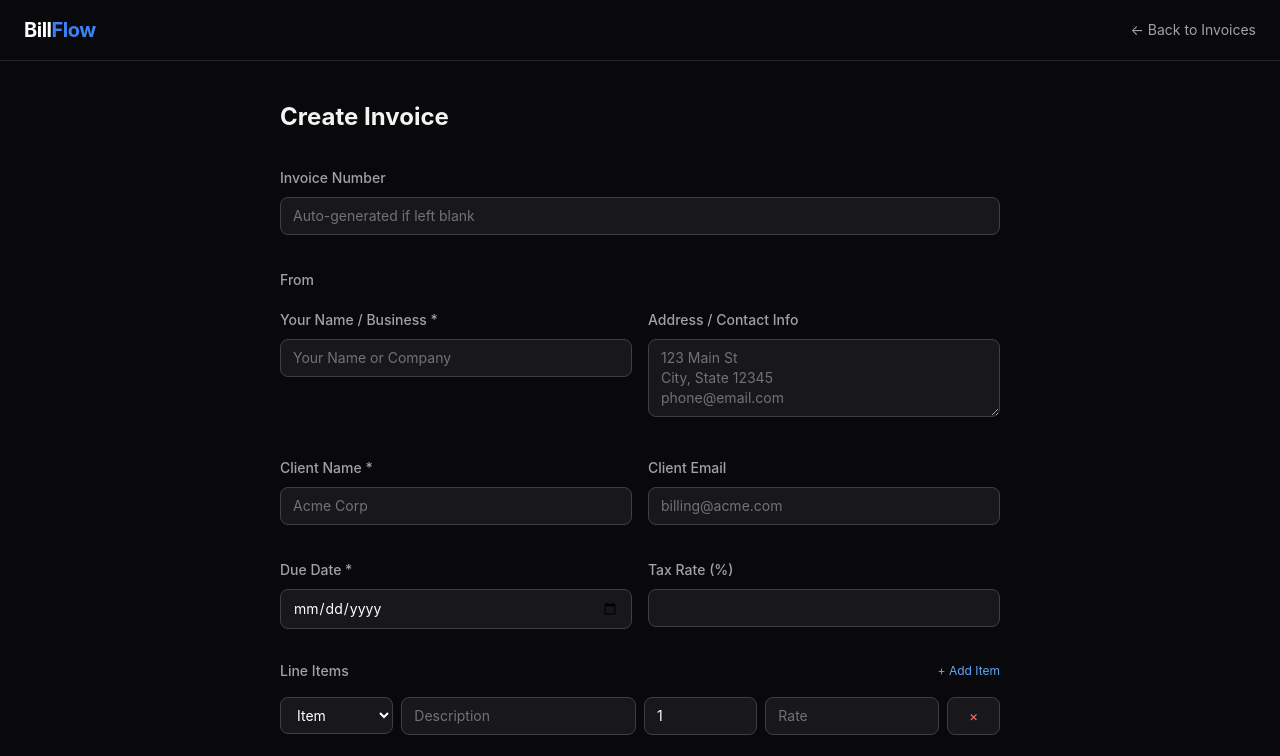
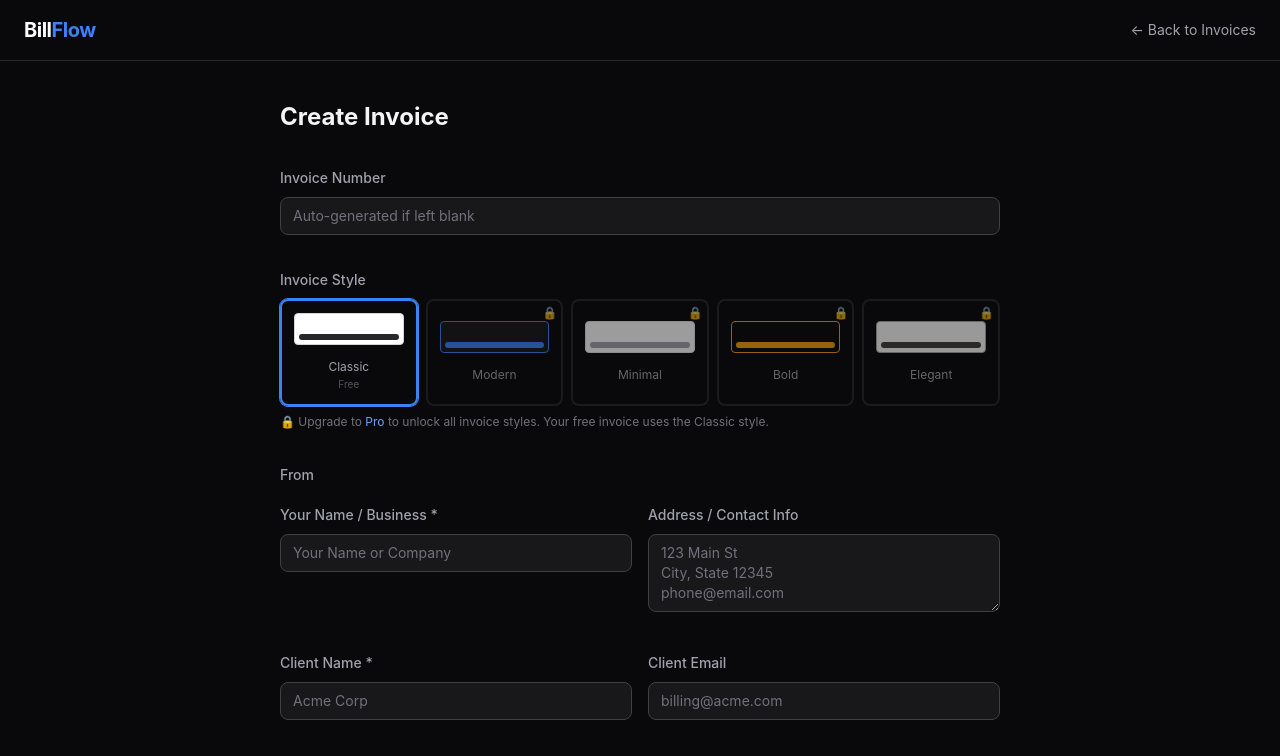
Before and after one commit to OGDoug/billflow, a Next.js app: page /invoices/new in a window 1280 px wide. Shown: the top 756 px of the page. Built offline with nearby package versions, Linux system fonts and the light colour scheme.

Commit message:
Show locked template styles to free users with upgrade hint

```diff
--- a/src/app/invoices/new/page.tsx
+++ b/src/app/invoices/new/page.tsx
@@ -162,8 +162,7 @@ export default function NewInvoicePage() {
             </div>
           )}
 
-          {/* Template Picker (Premium) */}
-          {premium && (
+          {/* Template Picker */}
           <div className="space-y-2">
             <label className="text-sm font-medium text-zinc-400">Invoice Style</label>
             <div className="grid grid-cols-5 gap-2">
@@ -173,26 +172,45 @@ export default function NewInvoicePage() {
                 { id: "minimal", label: "Minimal", colors: "bg-white border-zinc-200", accent: "bg-zinc-400" },
                 { id: "bold", label: "Bold", colors: "bg-zinc-950 border-amber-500", accent: "bg-amber-500" },
                 { id: "elegant", label: "Elegant", colors: "bg-stone-50 border-stone-400", accent: "bg-stone-700" },
-                ] as const).map((t) => (
+              ] as const).map((s) => {
+                const isFree = s.id === "classic";
+                const isSelected = template === s.id;
+                const locked = !premium && !isFree;
+                return (
                   <button
-                    key={t.id}
+                    key={s.id}
                     type="button"
-                    onClick={() => setTemplate(t.id)}
-                    className={`rounded-lg border-2 p-3 text-center transition-all ${
-                      template === t.id
+                    onClick={() => {
+                      if (!locked) setTemplate(s.id);
+                    }}
+                    className={`rounded-lg border-2 p-3 text-center transition-all relative ${
+                      isSelected
                         ? "border-blue-500 ring-1 ring-blue-500"
+                        : locked
+                        ? "border-zinc-800 opacity-60 cursor-not-allowed"
                         : "border-zinc-700 hover:border-zinc-500"
                     }`}
                   >
-                    <div className={`h-8 rounded ${t.colors} border mb-2 flex items-end p-1`}>
-                      <div className={`h-1.5 w-full rounded ${t.accent}`} />
+                    {locked && (
+                      <div className="absolute top-1 right-1 text-xs">🔒</div>
+                    )}
+                    <div className={`h-8 rounded ${s.colors} border mb-2 flex items-end p-1`}>
+                      <div className={`h-1.5 w-full rounded ${s.accent}`} />
                     </div>
-                    <span className="text-xs text-zinc-400">{t.label}</span>
+                    <span className="text-xs text-zinc-400">{s.label}</span>
+                    {isFree && !premium && (
+                      <span className="block text-[10px] text-zinc-600">Free</span>
+                    )}
                   </button>
-                ))}
+                );
+              })}
             </div>
+            {!premium && (
+              <p className="text-xs text-zinc-500 mt-1">
+                🔒 Upgrade to <span className="text-blue-400">Pro</span> to unlock all invoice styles. Your free invoice uses the Classic style.
+              </p>
+            )}
           </div>
-          )}
 
           {/* From (Sender) Info */}
           <div className="space-y-4">
```
Lines whose indentation alone changed are shown as unchanged.
